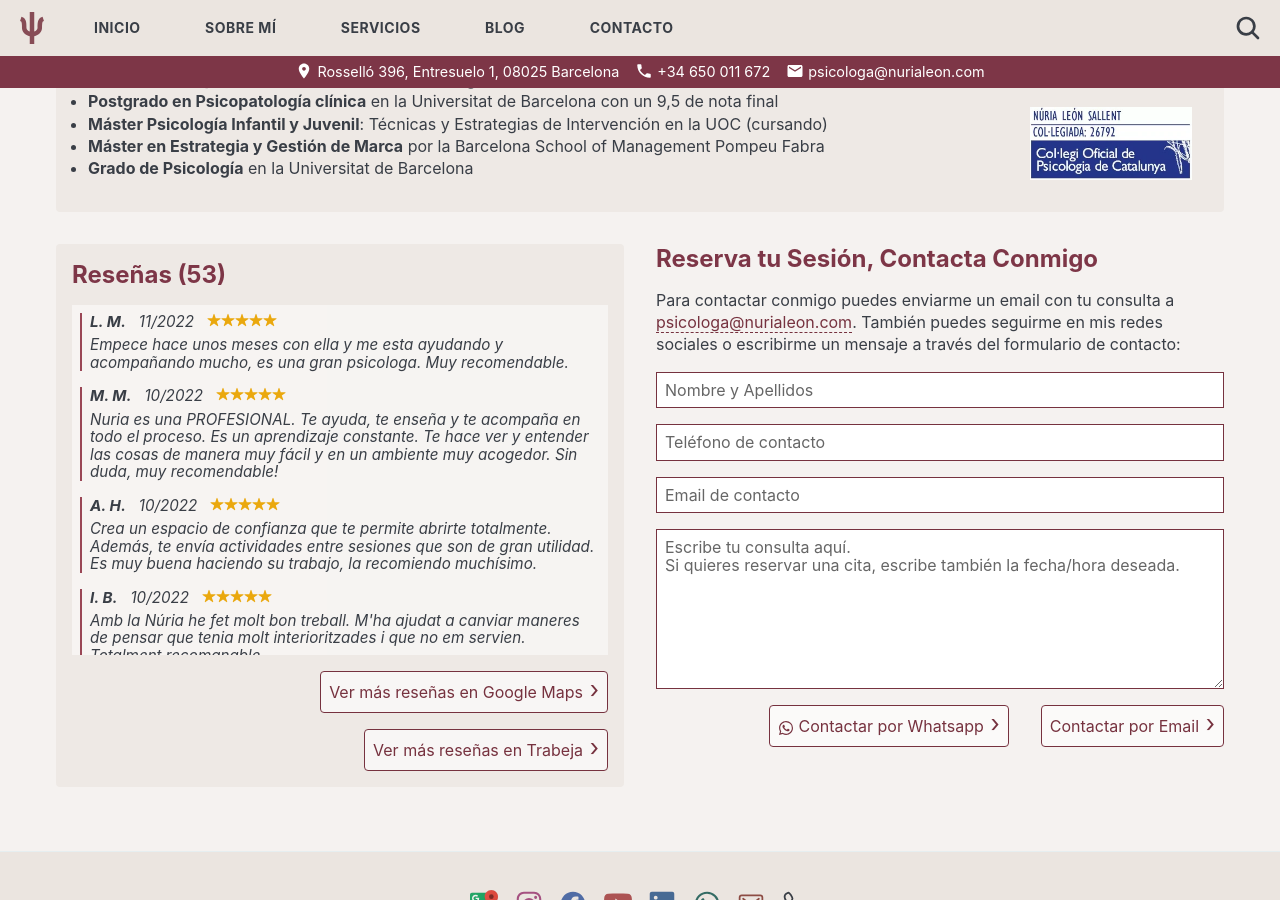
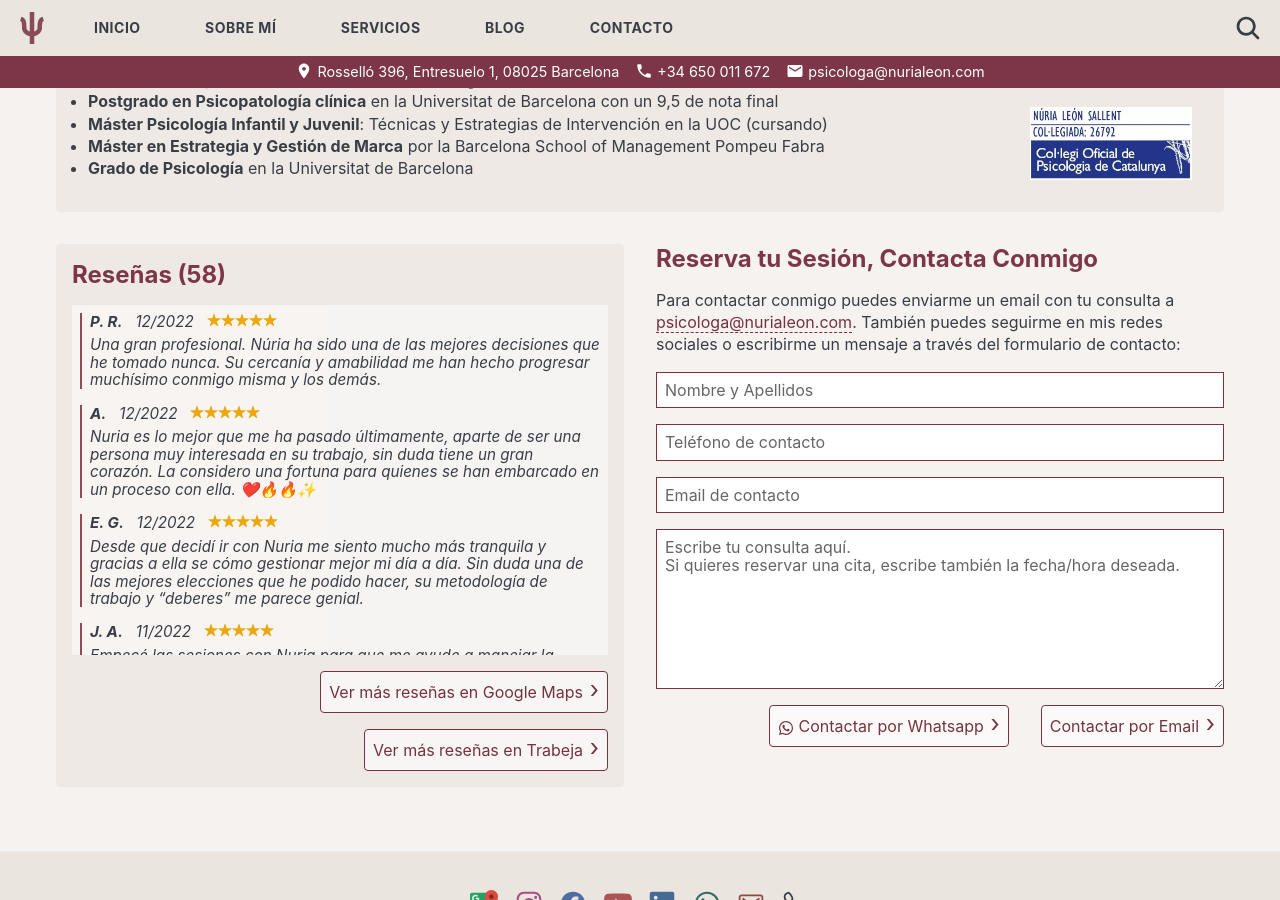
Before and after one commit to nurialeonsallent/nurialeon.com, a Jekyll site: the page built from _pages/home.md, in a window 1280 px wide and 900 px high, scrolled down 688 px. Built offline with Jekyll 4.4.1, drawn with Linux system fonts in a browser that asks for light colours.

Commit message:
new reviews

```diff
--- a/_data/reviews.yml
+++ b/_data/reviews.yml
@@ -1,3 +1,28 @@
+- name: P. R.
+  score: 5
+  date: 12/2022
+  text: Una gran profesional. Núria ha sido una de las mejores decisiones que he tomado nunca. Su cercanía y amabilidad me han hecho progresar muchísimo conmigo misma y los demás.
+
+- name: A.
+  score: 5
+  date: 12/2022
+  text: Nuria es lo mejor que me ha pasado últimamente, aparte de ser una persona muy interesada en su trabajo, sin duda tiene un gran corazón. La considero una fortuna para quienes se han embarcado en un proceso con ella. ❤️🔥🔥✨
+
+- name: E. G.
+  score: 5
+  date: 12/2022
+  text: Desde que decidí ir con Nuria me siento mucho más tranquila y gracias a ella se cómo gestionar mejor mi día a día. Sin duda una de las mejores elecciones que he podido hacer, su metodología de trabajo y “deberes” me parece genial.
+
+- name: J. A.
+  score: 5
+  date: 11/2022
+  text: Empecé las sesiones con Nuria para que me ayude a manejar la ansiedad y la depresión que me han provocado los problemas familiares. Gracias a su metodología integradora he recibido una atención adaptada a mi situación.
+
+- name: I. A.
+  score: 5
+  date: 11/2022
+  text: Empecé con Núria hace unos meses, y estoy súper agradecida de que me está acompañando en este proceso de cambio, ayudarme a poder ver las cosas de otra manera y aprender a trabajar en mí. Siempre con tanto cariño y profesionalidad ❤️ he pasado por varios psícologos, pero Núria es otro nivel, y siempre está dispuesta a ayudar y acompañar. La recomiendo de corazón 🤍
+
 - name: L. M.
   score: 5
   date: 11/2022
```
